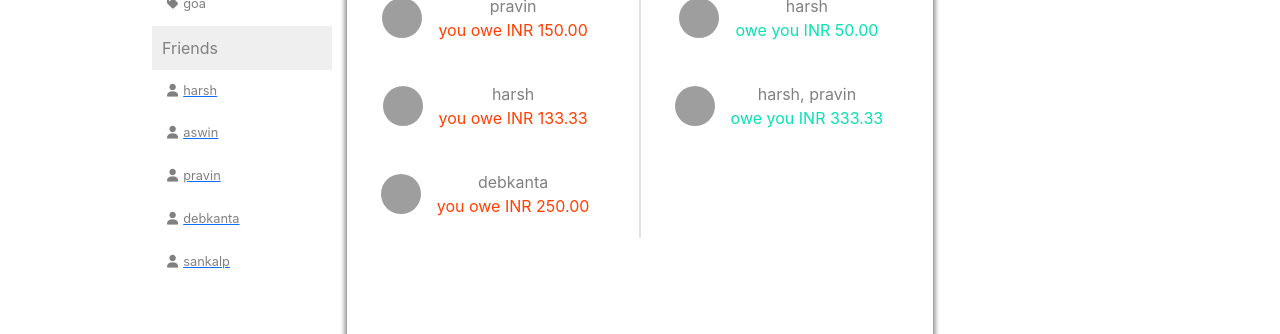
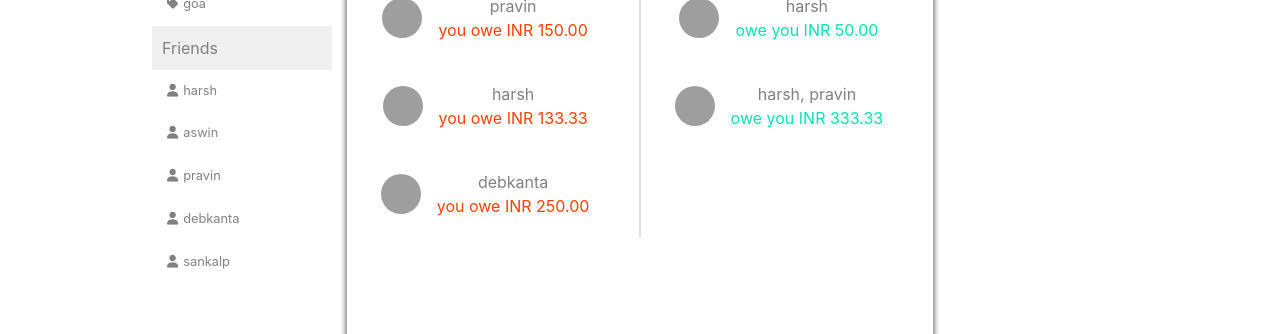
Before and after one commit to aswin-kumar-1999/SplitWIse-react, a React (Create React App) app: page /dashboard in a window 1280 px wide. Shown: the part 336-670 px from the top of the page. Built offline with nearby package versions, Linux system fonts and the light colour scheme; grey boxes are pictures that could not be loaded.

Commit message:
Style NavLink

```diff
--- a/src/App.css
+++ b/src/App.css
@@ -14,14 +14,14 @@ body {
 
 .container {
     width: 1000px;
-    height: 100vh;
+    min-height: 100vh;
     display: flex;
     flex-direction: row;
 }
 
 .body {
     width: 100%;
-    height: 100vh;
+    min-height: 100vh;
     display: flex;
     flex-direction: column;
 }
--- a/src/components/LeftPanel/Users.js
+++ b/src/components/LeftPanel/Users.js
@@ -1,5 +1,5 @@
 import React, { Component } from "react";
-import { Link } from "react-router-dom";
+import {  NavLink } from "react-router-dom";
 
 export default class Users extends Component {
     constructor(props) {
@@ -12,7 +12,7 @@ export default class Users extends Component {
 
     render() {
         return (
-            <Link to={this.props.uname}>
+            <NavLink activeClassName="active" className="navLink" to={this.props.uname}>
                 <div
                     style={{ display: this.props.display }}
                     className="users-groups"
@@ -22,7 +22,7 @@ export default class Users extends Component {
                     <i className="fa fa-user" style={{ padding: "5px" }}></i>
                     {this.props.uname}
                 </div>
-            </Link>
+            </NavLink>
         );
     }
 }
```
